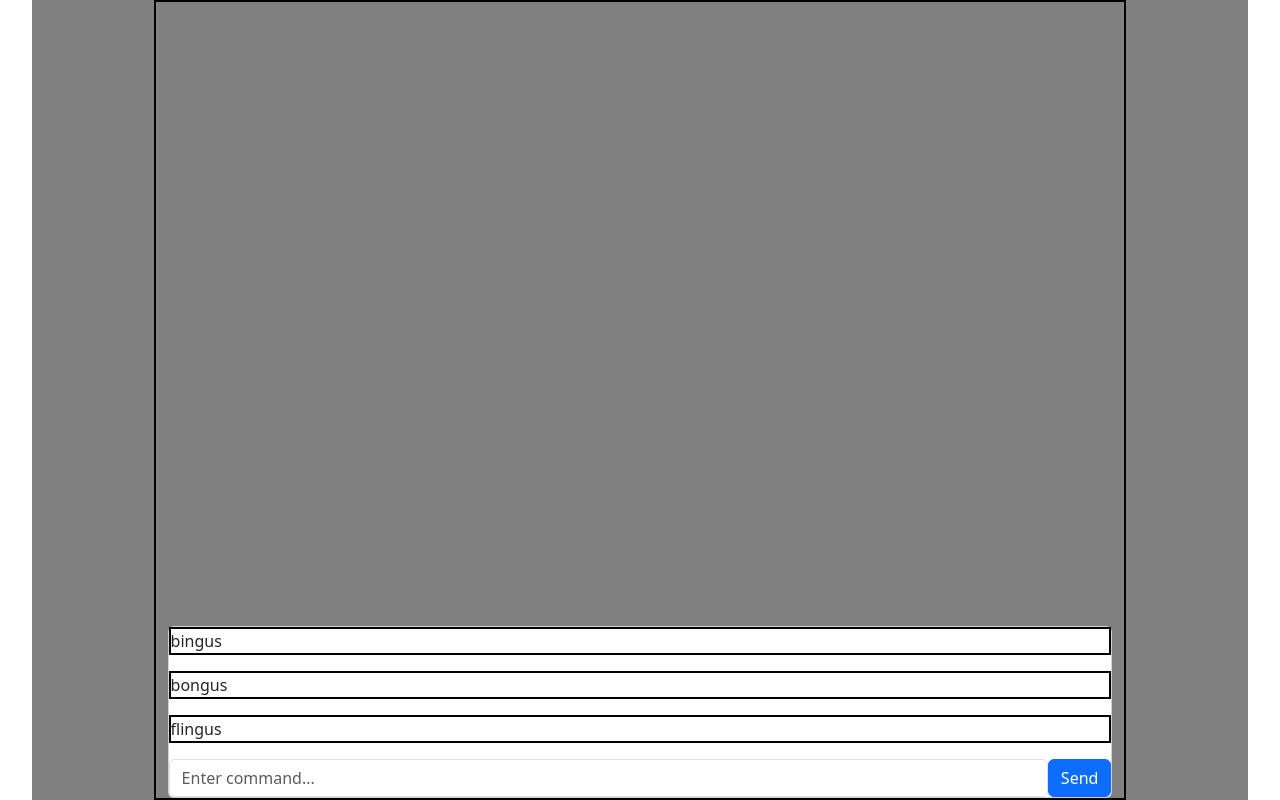
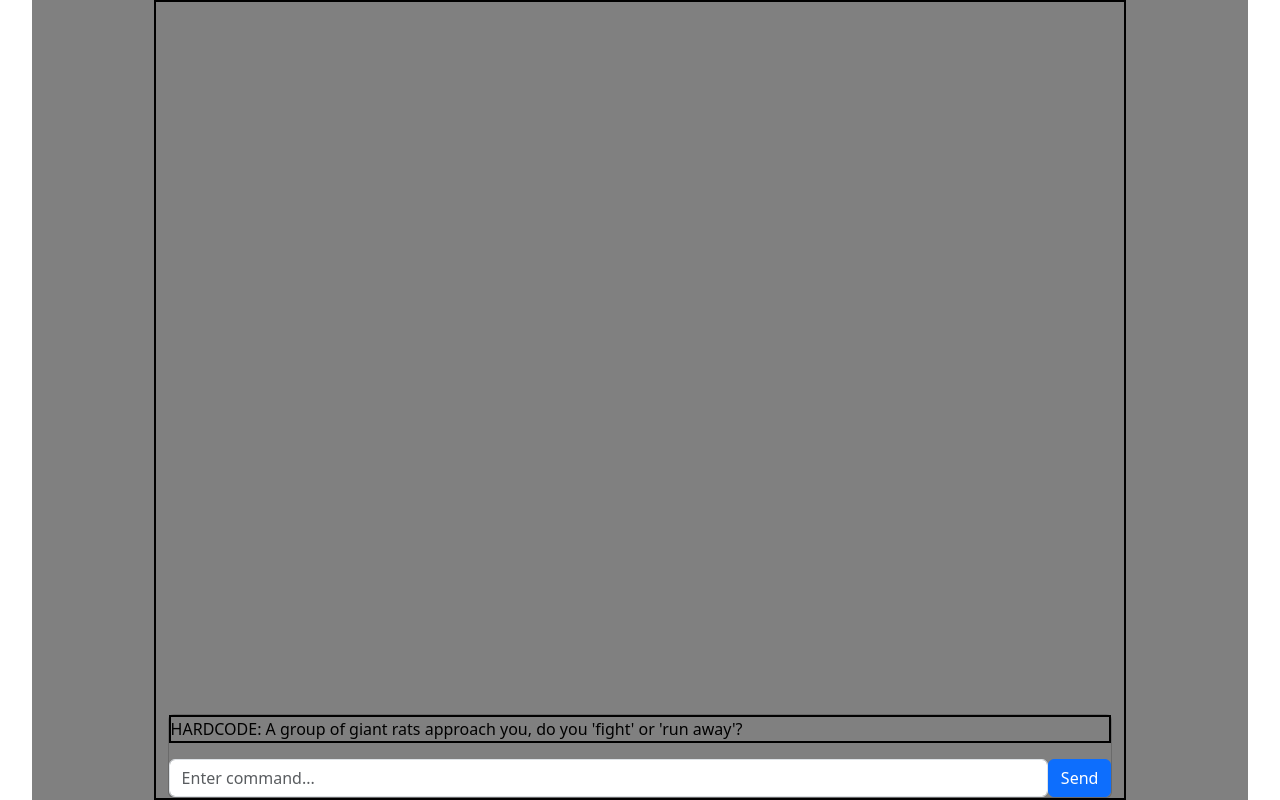
Before and after one commit to WillDvorak/ChooseYourOwnAdventure, a React (Vite) app in the folder ReactFrontend/ChooseYourOwnAdventure/: page / in a window 1280 px wide. Built offline with nearby package versions, Linux system fonts and the light colour scheme.

Commit message:
completed simple frontend

```diff
--- a/ReactFrontend/ChooseYourOwnAdventure/src/components/Textbox.jsx
+++ b/ReactFrontend/ChooseYourOwnAdventure/src/components/Textbox.jsx
@@ -5,20 +5,26 @@ import 'bootstrap/dist/css/bootstrap.min.css';
 
 const Textbox = () => {
 
-    const [messages, setMessages] = useState(['bingus', 'bongus','flingus']);
+    const [messages, setMessages] = useState(["HARDCODE: A group of giant rats approach you, do you 'fight' or 'run away'?"]);
     const [input, setInput] = useState("");
 
     const handleSubmit = (e) => {
         e.preventDefault();
         if (!input.trim()) return;
         setMessages((prev) => [...prev, input.trim()]);
+        if (input.trim() == "fight") {
+            setMessages((prev) => [...prev, "HARDCODE: you fight the rats and die"])
+        }
+        else if (input.trim() == "run away") {
+            setMessages((prev) => [...prev, "HARDCODE you escape from the rats"])
+        }
         setInput("");
     }
 
     return <Container fluid className="d-flex flex-column justify-content-end" style={{border: "solid black 2px", height: "100vh", width: "80%", background: "grey"}}>
-        <Card>
+        <Card style={{background: "grey"}}>
             {messages.map((msg, i) => (
-                <p style={{padding: "0px", border: "solid black 2px" }}key={i}>{msg}</p>
+                <p style={{padding: "0px", border: "solid black 2px", color: "black"}}key={i}>{msg}</p>
               ))}
             <Form onSubmit={handleSubmit}>
             <Form.Group className="d-flex">
```
